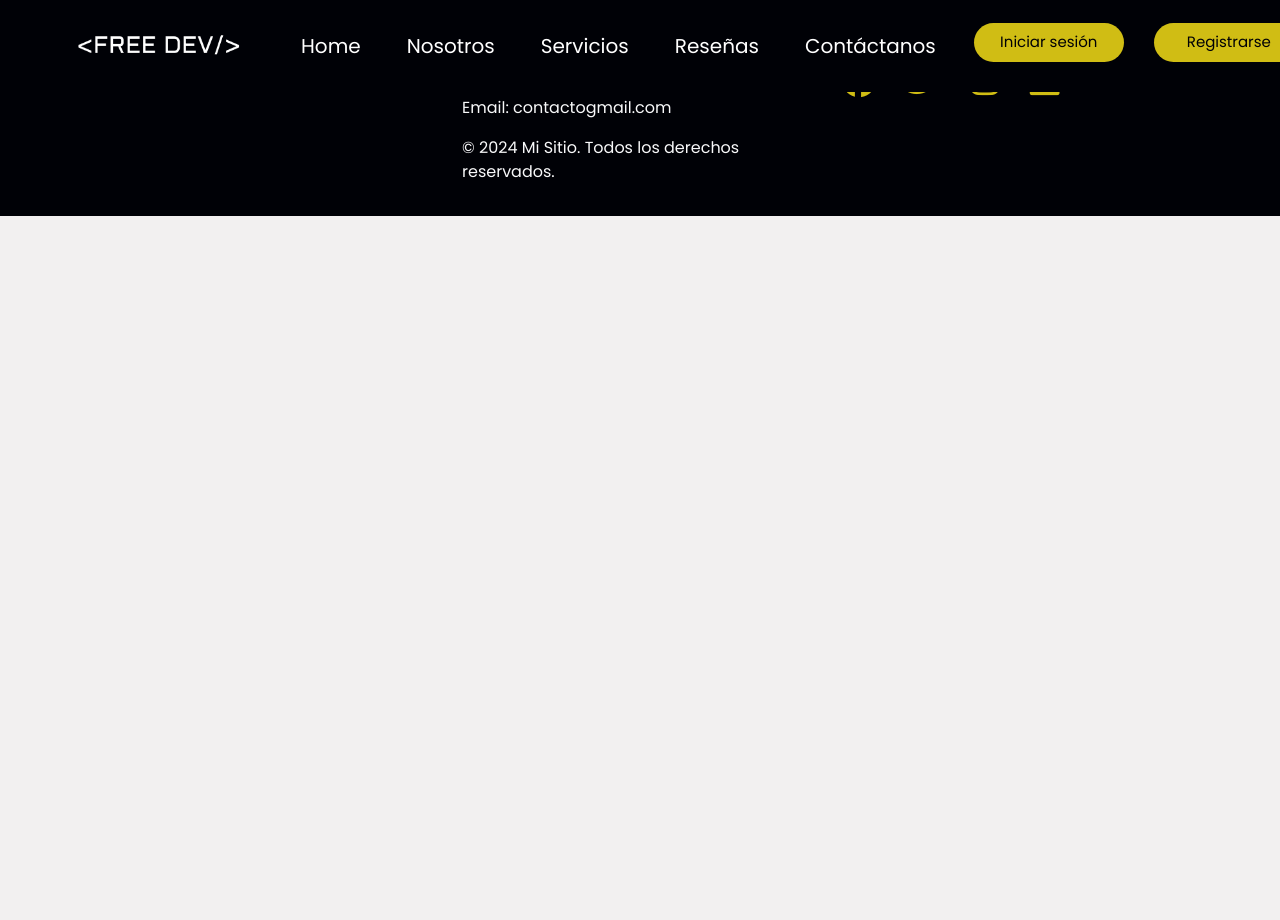
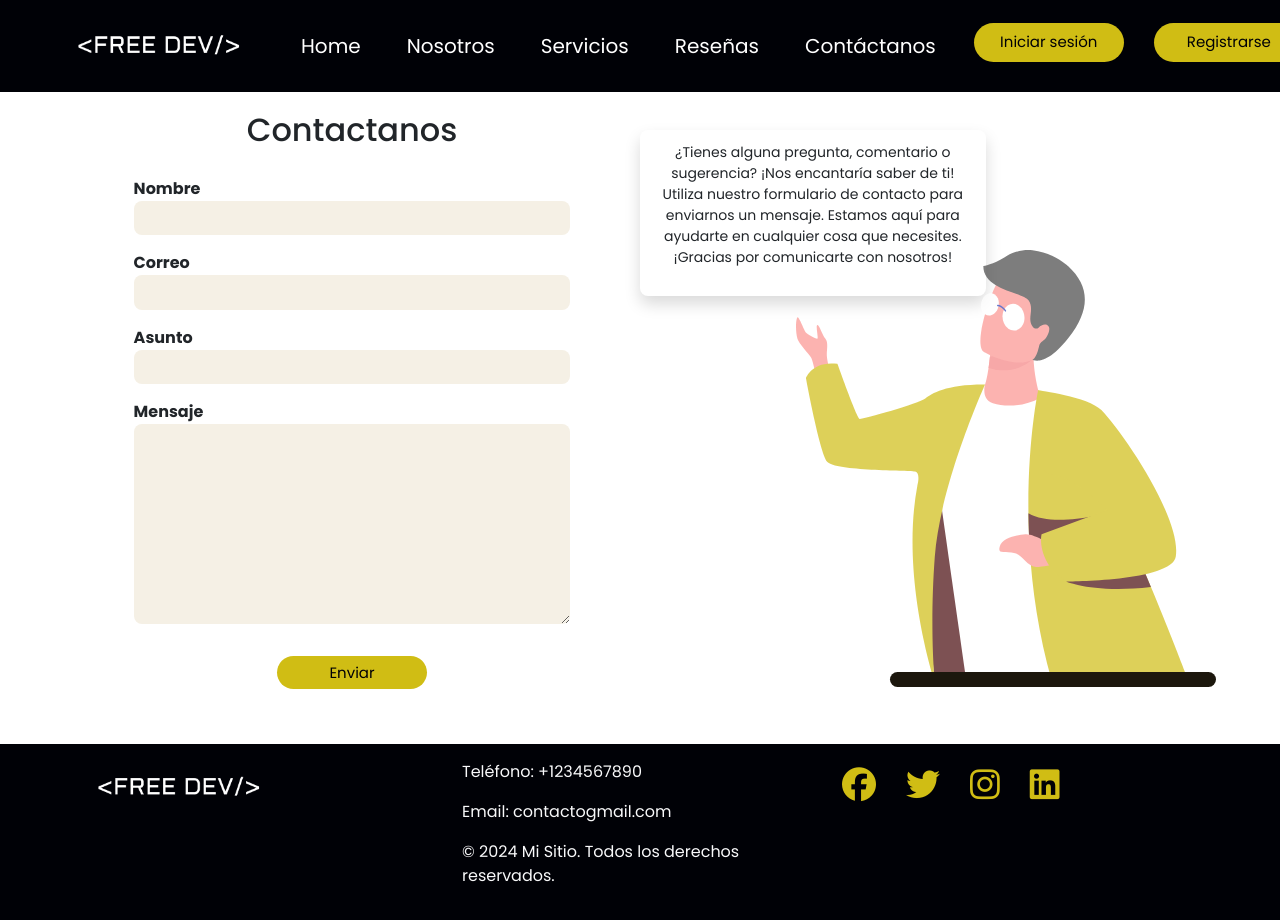
Before and after one commit to santialvarez0207/FreeDev, an Angular app in the folder Frontend/: page /contact in a window 1280 px wide. Before the commit the page ends 800 px from the top, so only its background shows below. Built offline with nearby package versions, Linux system fonts and the light colour scheme.

Commit message:
componente contact listo

```diff
--- a/Frontend/src/app/components/contact/contact.component.css
+++ b/Frontend/src/app/components/contact/contact.component.css
@@ -0,0 +1,80 @@
+main{
+    width:100%;
+    display: flex;
+    justify-content: center;
+    margin-top: 90px;
+    margin-bottom: 40px;
+    min-width: 600px;
+}
+
+
+section, aside{
+    width: 45%;
+    max-width: 600px;
+}
+
+form{
+    display: flex;
+    flex-direction: column;
+    align-items: center;
+}
+
+fieldset{
+    width: 80%;
+    display: flex;
+    flex-direction: column;
+    gap: 16px;
+}
+
+.input-contact{
+    width: 100%;
+    border-radius: 8px;
+    border: none;
+    background-color: #F5F0E5;
+    outline: none;
+    padding: 8px 16px;
+}
+
+label{
+    font-weight: bold;
+}
+
+.btn-contact{
+    background-color: #D0BD14;
+    border-radius: 40px;
+    padding: 8px 16px;
+    color: #000106;
+    font-size: 15px;
+    border: none;
+    cursor: pointer;
+    margin: 15px;
+    width: 150px;
+}
+
+.conteiner-Info{
+    position: relative;
+}
+
+.person{
+    position: absolute;
+    right: 0;
+    top: 160px;
+    width: 80%;
+    max-width: 420px;
+    z-index: 999;
+}
+
+.info{
+    position: absolute;
+    left: 0;
+    top: 40px;
+    padding: 12px;
+    width:60%;
+    z-index: 1;
+    border-radius: 8px;
+}
+
+.info p {
+    font-size: 14px;
+    text-align: center;
+}
--- a/Frontend/src/app/components/contact/contact.component.html
+++ b/Frontend/src/app/components/contact/contact.component.html
@@ -1 +1,36 @@
-<p>contact works!</p>
+
+<main>
+    <section class="conteiner-form">
+
+        <form [formGroup]="contactForm" (submit)="Send()">
+            <h1>Contactanos</h1>
+            <fieldset>
+                <label>
+                    Nombre
+                    <input type="text" class="input-contact" formControlName="name">
+                </label>
+                <label>
+                    Correo
+                    <input type="text" class="input-contact" formControlName="email">
+                </label>
+                <label>
+                    Asunto
+                    <input type="text" class="input-contact"  formControlName="subject">
+                </label>
+                <label>
+                    Mensaje
+                    <textarea cols="30" rows="10" class="input-contact" formControlName="message"></textarea>
+                </label>
+            </fieldset>
+            <button type="submit" class="btn-contact">Enviar</button>
+        </form>
+
+    </section>
+
+    <aside class="conteiner-Info">
+
+        <div class="info shadow"><p>¿Tienes alguna pregunta, comentario o sugerencia? ¡Nos encantaría saber de ti! Utiliza nuestro formulario de contacto para enviarnos un mensaje. Estamos aquí para ayudarte en cualquier cosa que necesites. ¡Gracias por comunicarte con nosotros!</p></div>
+        <img class="person" src="../../../assets/img/Group 206.svg" >
+
+    </aside>
+</main>
--- a/Frontend/src/app/components/contact/contact.component.ts
+++ b/Frontend/src/app/components/contact/contact.component.ts
@@ -1,5 +1,5 @@
 import { Component } from '@angular/core';
-
+import { ControlContainer, FormControl, FormGroup, Validators } from '@angular/forms';
 @Component({
   selector: 'app-contact',
   templateUrl: './contact.component.html',
@@ -7,4 +7,13 @@ import { Component } from '@angular/core';
 })
 export class ContactComponent {
 
+  contactForm = new FormGroup({
+    name: new FormControl("",[Validators.required]),
+    email: new FormControl("",[Validators.required]),
+    subject: new FormControl("",[Validators.required]),
+    message: new FormControl("",[Validators.required]),
+  });
+
+  Send(){
+  }
 }
```
Also changed, not shown: Frontend/src/assets/img/Group 206.svg (added).
